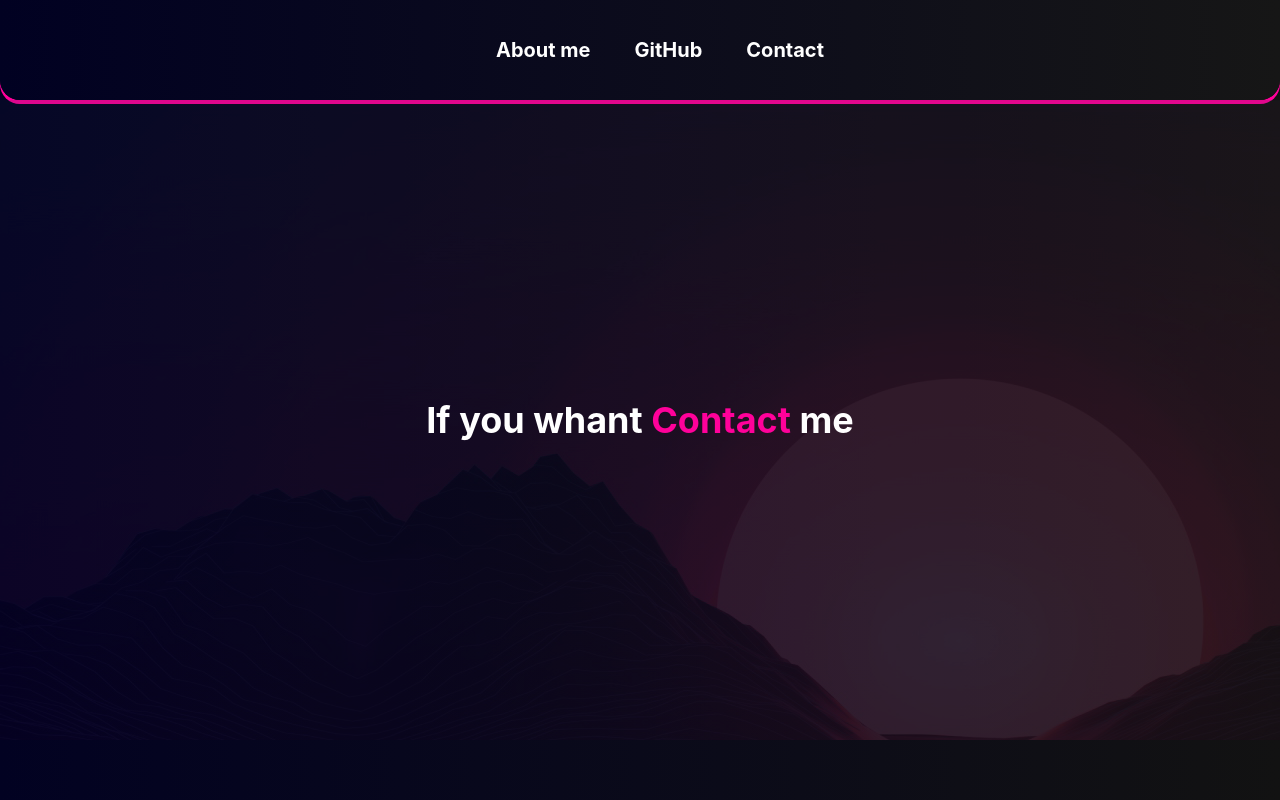
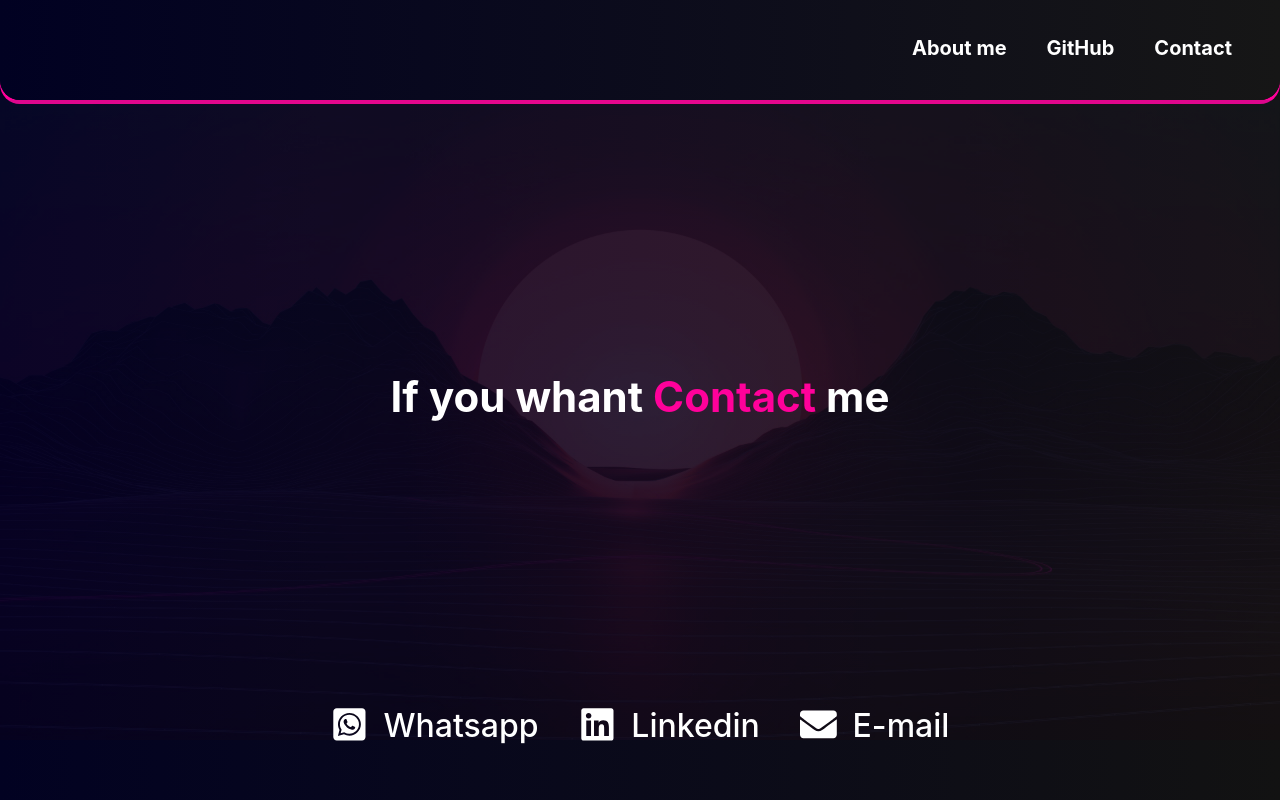
Before and after one commit to Wiktor-prog/New-Protfolio-website, a React (Create React App) app: page /contact in a window 1280 px wide. Built offline with nearby package versions, Linux system fonts and the light colour scheme.

Commit message:
Contact section update

```diff
--- a/package.json
+++ b/package.json
@@ -3,13 +3,12 @@
   "version": "0.1.0",
   "private": true,
   "dependencies": {
-    "@fortawesome/free-regular-svg-icons": "^6.1.2",
-    "@fortawesome/free-solid-svg-icons": "^6.1.2",
     "@testing-library/jest-dom": "^5.16.5",
     "@testing-library/react": "^13.3.0",
     "@testing-library/user-event": "^13.5.0",
     "react": "^18.2.0",
     "react-dom": "^18.2.0",
+    "react-icons": "^4.4.0",
     "react-router-dom": "^6.3.0",
     "react-scripts": "5.0.1",
     "web-vitals": "^2.1.4"
--- a/src/App.js
+++ b/src/App.js
@@ -16,6 +16,7 @@ export default function App() {
             <Route path="/contact" element={<Contact/>} />
           </Routes>
         </BrowserRouter>
+
     </div>
   );
 }
--- a/src/components/Contact/Contact.css
+++ b/src/components/Contact/Contact.css
@@ -1,14 +1,18 @@
-
+.contenet h2 {
+  color: #fff;
+  padding-bottom: 3rem;
+}
 .contenet{
-  color: #fff;
   justify-content: center;
   align-items: center;
   display: flex;
   position: fixed;
   height: 80%;
-  font-size: 24px;
+  font-size: 28px;
   width: 100%;
   background-image: url(../Assets/background.png);
+  background-size: cover;
+  background-position: bottom;
 }
 span {
   color: #FF019A;
--- a/src/components/Contact/Contact.js
+++ b/src/components/Contact/Contact.js
@@ -1,13 +1,15 @@
 import React from "react";
 import "../Contact/Contact.css"
 import "../Contact/ContactChoise/ContactChoise.css"
+import ContactChoise from "../Contact/ContactChoise/ContactChoise"
 
 export default function Contact() {
   return(
-    <main>
+
       <div className="contenet">
         <h2>If you whant <span> Contact</span> me</h2>
+        <ContactChoise />
       </div>
-    </main>
+
   )
 }
--- a/src/components/Contact/ContactChoise/ContactChoise.css
+++ b/src/components/Contact/ContactChoise/ContactChoise.css
@@ -0,0 +1,49 @@
+.contact-list {
+  justify-content: center;
+  position: relative;
+  display: flex;
+  position: fixed;
+  list-style: none;
+  width: 100%;
+  bottom: 0;
+}
+
+.contact-list ul{
+  display: flex;
+  padding: 0;
+}
+
+.contact-list li {
+  padding: 20px;
+  display: flex;
+}
+
+.contact-list li span {
+  color: #fff;
+  font-size: 2.3rem;
+  transition: 0.3s;
+  padding-right: 1rem;
+}
+
+.contact-list p {
+  margin: 0;
+  color: #fff;
+  font-size: 2rem;
+  font-weight: 500;
+
+}
+
+.contact-list a {
+  display: flex;
+  text-decoration: none;
+  cursor: pointer;
+}
+
+.contact-list p:hover,
+.contact-list span:hover{
+  color: #FF019A;
+  transition: 0.3s;
+}
+.contact-list span:hover::after{
+  rotate: y 1turn;
+}
--- a/src/components/Contact/ContactChoise/ContactChoise.js
+++ b/src/components/Contact/ContactChoise/ContactChoise.js
@@ -0,0 +1,48 @@
+import React from "react";
+import "../ContactChoise/ContactChoise.css"
+
+import { FaWhatsappSquare, FaLinkedin, FaEnvelope } from 'react-icons/fa';
+
+
+export default function ContactChoise() {
+  return (
+
+    <div className="contact-list">
+      <ul>
+        <li>
+            <a href="https://wa.me/505333789" target="_blank">
+
+                <span>
+                  <FaWhatsappSquare/>
+                </span>
+
+                <p>Whatsapp</p>
+            </a>
+        </li>
+
+        <li>
+            <a href="https://www.linkedin.com/in/wiktor-ziejewski-43b16b229/">
+
+                <span>
+                  <FaLinkedin/>
+                </span>
+
+              <p>Linkedin</p>
+            </a>
+        </li>
+
+        <li>
+            <a href="mailto:wiktor.ziejewski@gmail.com">
+
+                <span>
+                  <FaEnvelope/>
+                </span>
+
+            <p>E-mail</p>
+          </a>
+        </li>
+      </ul>
+    </div>
+
+  )
+}
--- a/src/components/Navbar/Navbar.css
+++ b/src/components/Navbar/Navbar.css
@@ -1,34 +1,36 @@
-.nav {
+nav {
 display: flex;
-  justify-content:center;
+justify-content:right;
+padding-right: 28px;
 background: linear-gradient(90deg, rgb(1, 1, 34) 0%, rgb(22, 22, 22) 100%);
 height: 100px;
 border-bottom-right-radius: 20px;
 border-bottom-left-radius: 20px;
 box-shadow: 0px 4px #FF019A;
 }
-
-  .menu ul  {
+.menu_top {
   display: flex;
   list-style: none;
+  position: relative;
+  text-decoration: none;
+}
+.menu_top li {
+  padding: 20px;
+  position: relative;
+  font-weight: 700;
+  font-size: 20px;
+}
+.menu_top li a {
+color: #fff;
+text-decoration: none;
 }
 
-  .menu li {
-  position: relative;
-  color: #fff;
-  padding: 12px;
-  margin: 10px;
-  font-size: 20px;
-  font-weight: 700;
-  }
-
-  .menu li:hover {
+.nav_Btns:hover {
 color: #FF019A;
-  cursor: pointer;
 transition: 0.3s;
 }
 
-  li::after {
+.menu_top li::after {
 content: "";
 height: 4px;
 width: 0%;
@@ -36,9 +38,10 @@
 display: block;
 background-color: #FF019A;
 transition: 0.3s;
-  bottom: -2px;
+bottom: 1rem;
+left: 14px;
 
 }
-  li:hover::after{
-  width: 80%;
+.menu_top li:hover::after{
+width: 78%;
 }
--- a/src/components/Navbar/Navbar.js
+++ b/src/components/Navbar/Navbar.js
@@ -1,18 +1,25 @@
 import React from "react";
 import "../Navbar/Navbar.css"
+
 export default function Navbar() {
   return (
 
-    <header>
-      <div className="nav">
-        <div className="menu">
-          <ul>
-            <li>About me</li>
-            <li>GitHub</li>
-            <li>Contact</li>
-          </ul>
-        </div>
-      </div>
-    </header>
+  <nav>
+      <ul className="menu_top">
+        <li>
+          <a class="nav_Btns" href="/about">About me</a>
+        </li>
+
+        <li>
+          <a class="nav_Btns" href="https://github.com/Wiktor-prog">GitHub</a>
+        </li>
+
+        <li>
+          <a class="nav_Btns" href="/contact">Contact</a>
+        </li>
+      </ul>
+  </nav>
+
+
   )
 }
```
Also changed, not shown: 1 other file (tests, documents, lock files or other folders). Lines whose indentation alone changed are shown as unchanged.
